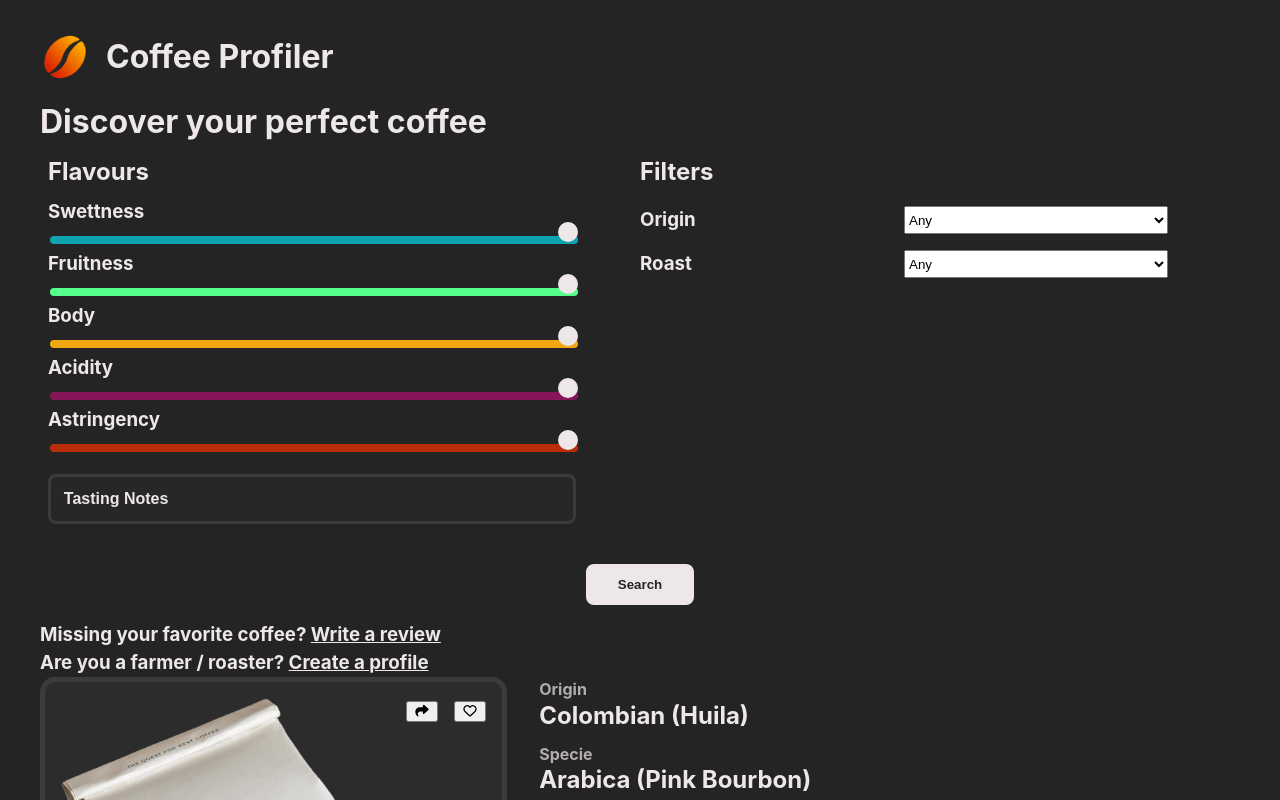
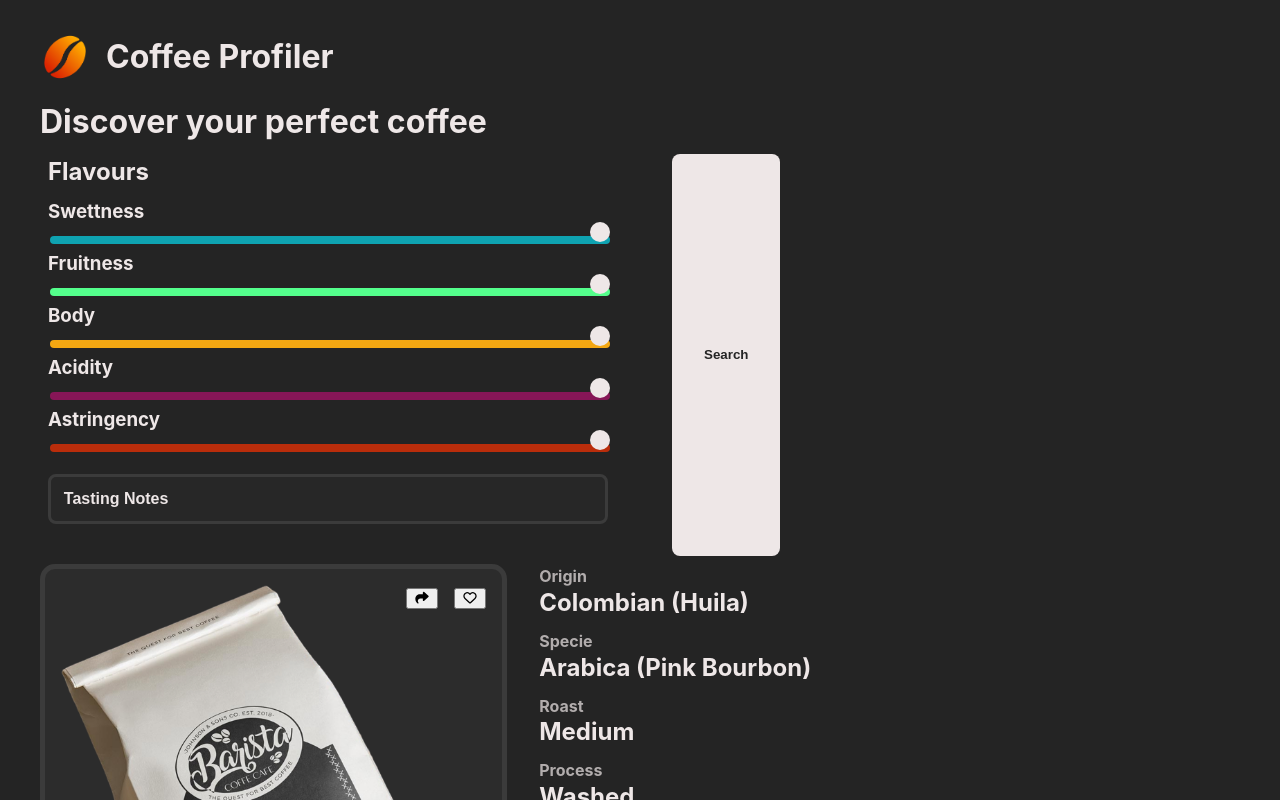
Before and after one commit to FelipeLecot/Coffee-Profiler, a Next.js app: page / in a window 1280 px wide. Shown: the top 800 px of the page. Built offline with nearby package versions, Linux system fonts and the light colour scheme.

Commit message:
Changed layout WIP

```diff
--- a/src/pages/components/Form.tsx
+++ b/src/pages/components/Form.tsx
@@ -38,37 +38,7 @@ function Form({}: Props) {
             <MultipleSelector options={notesOptions} showChips={true} selected={selected} updateSelected={updateSelected}/>
           </div>
         </div>
-        <div className={styles.filters}>
-          <h2>Filters</h2>
-          <div>
-            <h3>Origin</h3>
-            <select>
-              <option>Any</option>
-              <option value="1">1 One</option>
-              <option value="1">1 One</option>
-              <option value="1">1 One</option>
-              <option value="1">1 One</option>
-              <option value="1">1 One</option>
-              <option value="1">1 One</option>
-            </select>
-          </div>
-          <div>
-            <h3>Roast</h3>
-            <select>
-              <option>Any</option>
-              <option value="1">Very light</option>
-              <option value="1">Light</option>
-              <option value="1">Medium-light</option>
-              <option value="1">Medium</option>
-              <option value="1">Medium-dark</option>
-              <option value="1">Dark</option>
-              <option value="1">Very Dark</option>
-            </select>
-          </div>
-        </div>
-      </div>
-      <div className={styles["submit-container"]}>
-        <button>Search</button>
+        <button className={styles.button}>Search</button>
       </div>
     </>
   )
--- a/src/pages/index.tsx
+++ b/src/pages/index.tsx
@@ -24,10 +24,10 @@ export default function Home() {
         <div>
           <h1>Discover your perfect coffee</h1>
           <Form />
+          <Result />
           <h3>Missing your favorite coffee? <Link href="./review/">Write a review</Link></h3>
           <h3>Are you a farmer / roaster? <Link href="./register/">Create a profile</Link></h3>
         </div>
-        <Result />
       </div>
     </>
   )
--- a/src/styles/Form.module.css
+++ b/src/styles/Form.module.css
@@ -12,13 +12,7 @@
   margin-right: 4rem;
 }
 
-.submit-container {
-  display: flex;
-  justify-content: center;
-  margin-bottom: 1rem;
-}
-
-.submit-container > button {
+.button {
   padding: .8rem 2rem;
   border-radius: .5rem;
   border: none;
```
